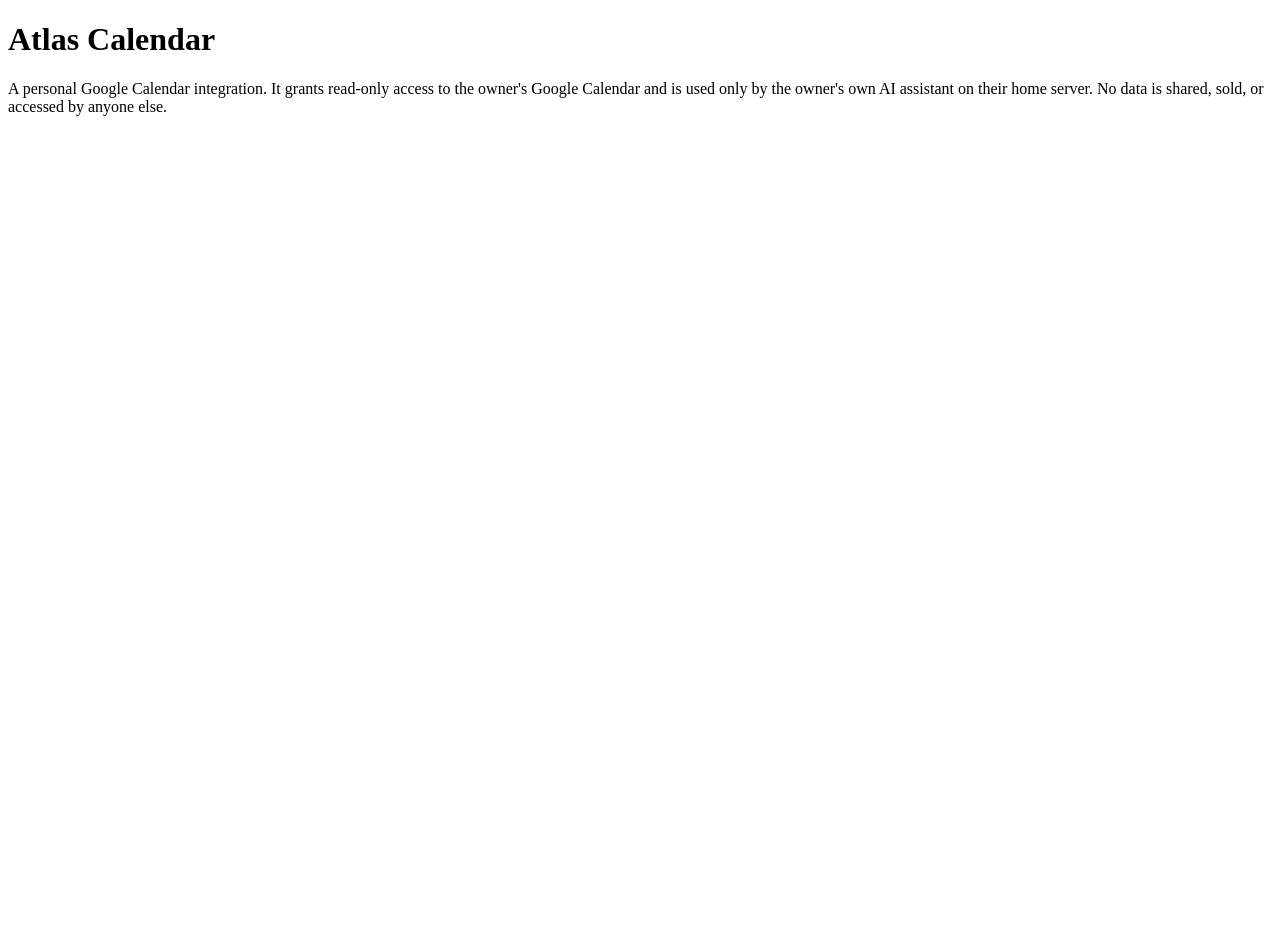
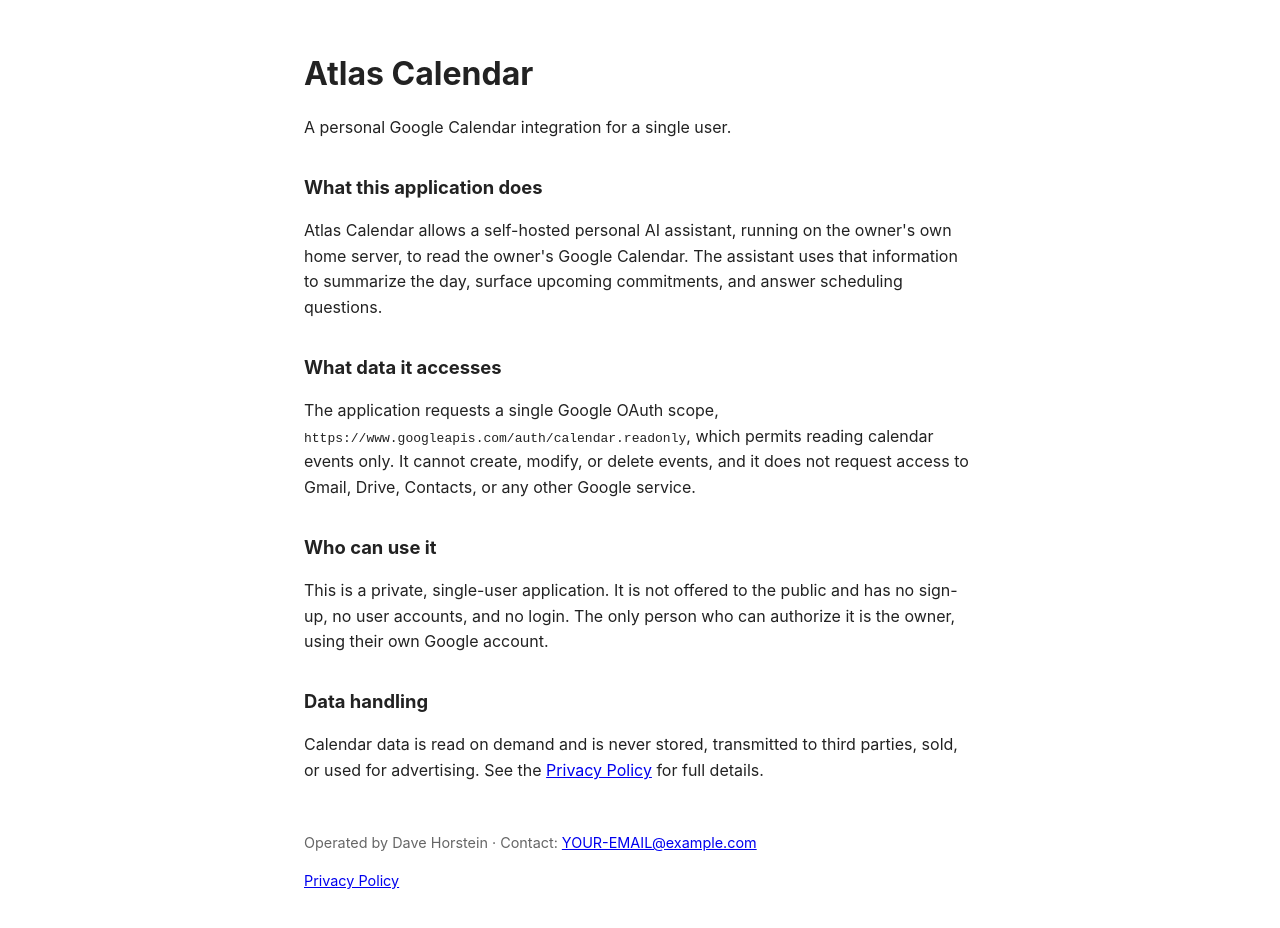
Before and after one commit to dave510/atlas-calendar, a plain HTML site: page index.html in a window 1280 px wide. Before the commit the page ends 800 px from the top, so only its background shows below. Drawn offline with Linux system fonts and the light colour scheme.

Commit message:
Update index.html

```diff
--- a/index.html
+++ b/index.html
@@ -1,8 +1,48 @@
-<!doctype html>
-<html><head><meta name="google-site-verification" content="OxXdvN3SGXtQG8CUO9BteTCL6-pUUtC0sHuf2IdsEME" /><title>Atlas Calendar</title></head>
+<!DOCTYPE html>
+<html lang="en">
+<head>
+  <meta charset="utf-8">
+  <meta name="viewport" content="width=device-width, initial-scale=1">
+  <title>Atlas Calendar</title>
+  <meta name="description" content="Atlas Calendar is a personal, single-user integration that reads the owner's Google Calendar so their private AI assistant can help schedule their days.">
+  <style>
+    body { font-family: -apple-system, BlinkMacSystemFont, "Segoe UI", Helvetica, Arial, sans-serif;
+           max-width: 42rem; margin: 3rem auto; padding: 0 1.25rem; line-height: 1.6; color: #222; }
+    h1 { margin-bottom: 0.25rem; }
+    h2 { margin-top: 2rem; font-size: 1.15rem; }
+    footer { margin-top: 3rem; font-size: 0.9rem; color: #666; }
+  </style>
+</head>
 <body>
-<h1>Atlas Calendar</h1>
-<p>A personal Google Calendar integration. It grants read-only access to the
-owner's Google Calendar and is used only by the owner's own AI assistant
-on their home server. No data is shared, sold, or accessed by anyone else.</p>
-</body></html>
+  <h1>Atlas Calendar</h1>
+  <p>A personal Google Calendar integration for a single user.</p>
+
+  <h2>What this application does</h2>
+  <p>Atlas Calendar allows a self-hosted personal AI assistant, running on the
+  owner's own home server, to read the owner's Google Calendar. The assistant
+  uses that information to summarize the day, surface upcoming commitments, and
+  answer scheduling questions.</p>
+
+  <h2>What data it accesses</h2>
+  <p>The application requests a single Google OAuth scope,
+  <code>https://www.googleapis.com/auth/calendar.readonly</code>, which permits
+  reading calendar events only. It cannot create, modify, or delete events, and
+  it does not request access to Gmail, Drive, Contacts, or any other Google
+  service.</p>
+
+  <h2>Who can use it</h2>
+  <p>This is a private, single-user application. It is not offered to the public
+  and has no sign-up, no user accounts, and no login. The only person who can
+  authorize it is the owner, using their own Google account.</p>
+
+  <h2>Data handling</h2>
+  <p>Calendar data is read on demand and is never stored, transmitted to third
+  parties, sold, or used for advertising. See the
+  <a href="/privacy.html">Privacy Policy</a> for full details.</p>
+
+  <footer>
+    <p>Operated by Dave Horstein &middot; Contact: <a href="mailto:YOUR-EMAIL@example.com">YOUR-EMAIL@example.com</a></p>
+    <p><a href="/privacy.html">Privacy Policy</a></p>
+  </footer>
+</body>
+</html>
```
